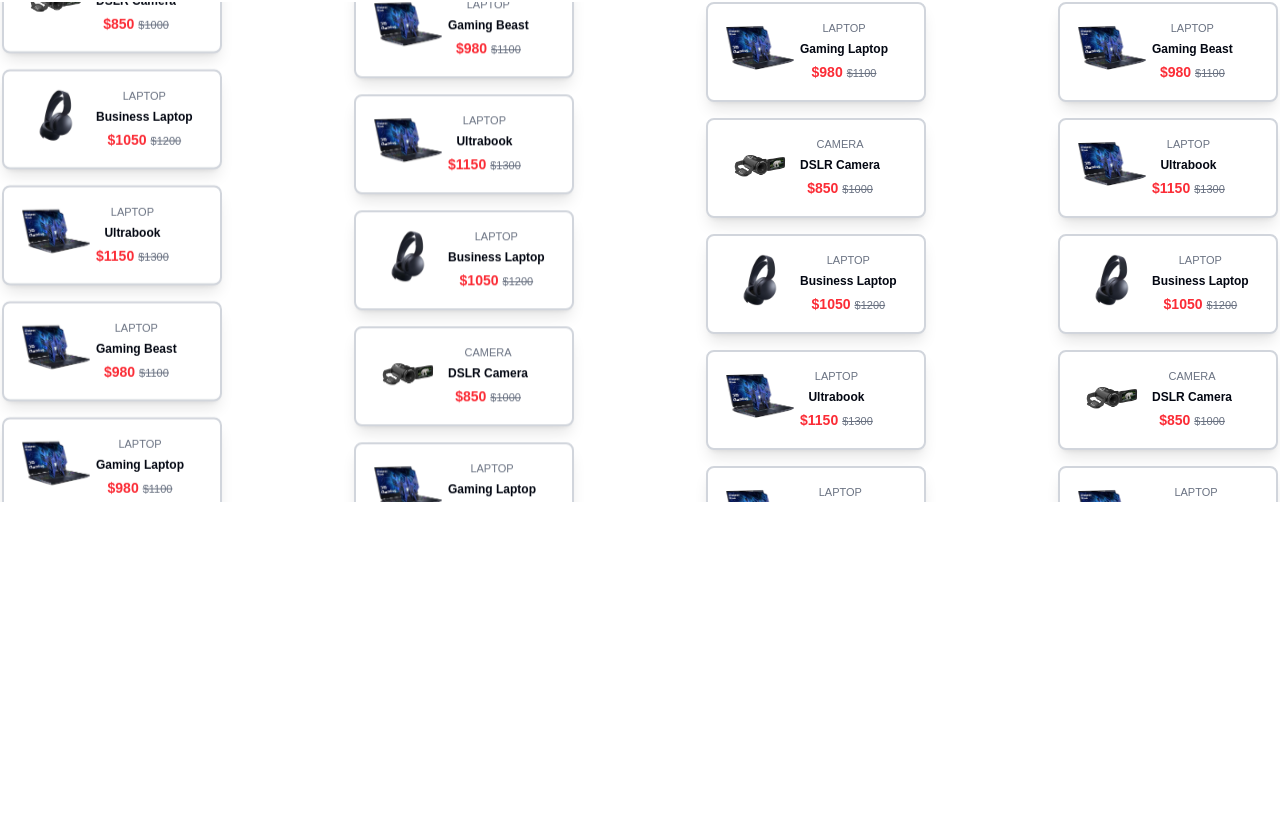
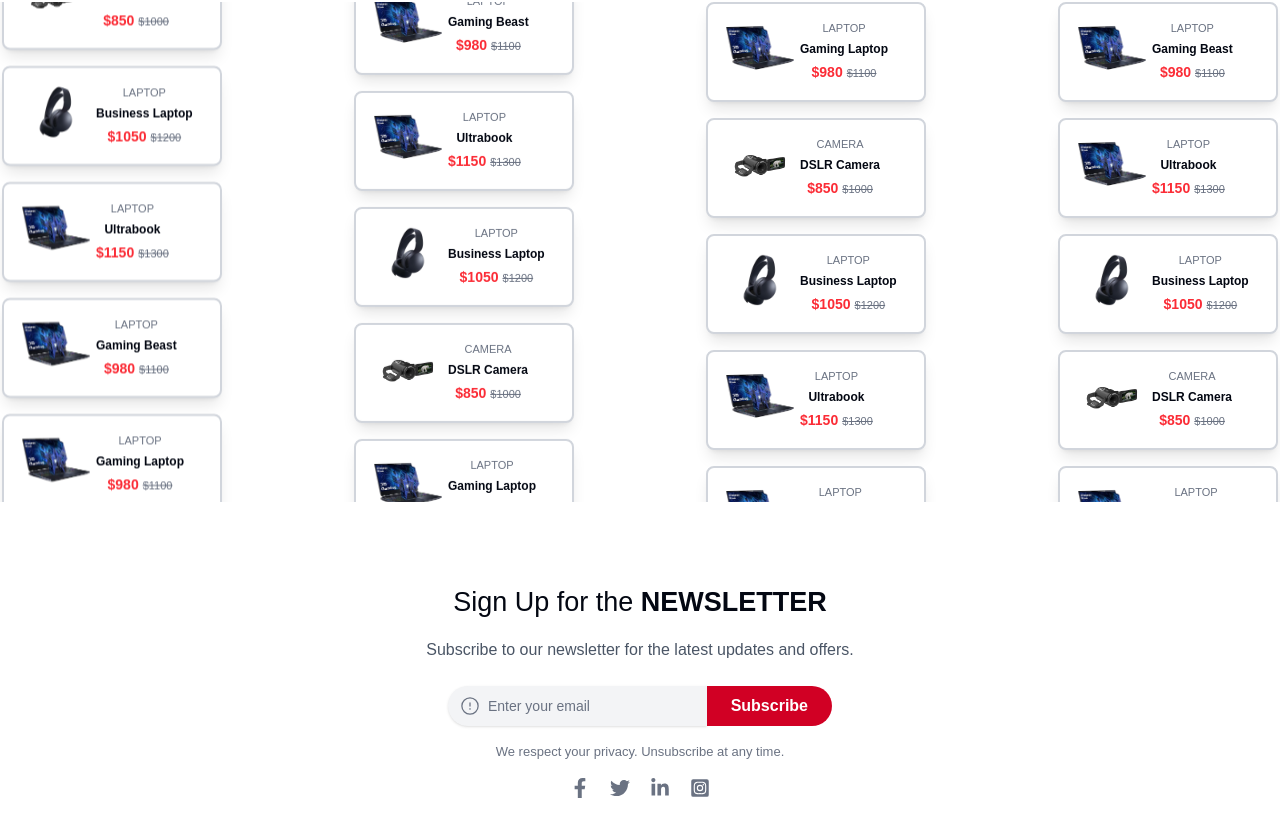
Before and after one commit to vidushalakshan/3D-Ecommerce, a Next.js app in the folder frontend/: page / in a window 1280 px wide. Shown: the part 1768-2604 px from the top of the page. Before the commit the page ends 2270 px from the top, so only its background shows below. Built offline with nearby package versions, Linux system fonts and the light colour scheme.

Commit message:
updated and completed newsletter section

```diff
--- a/frontend/src/app/page.jsx
+++ b/frontend/src/app/page.jsx
@@ -5,6 +5,7 @@ import Collection from "@/components/pages/collection/Collection"
 import NewProduct from "@/components/pages/newProduct/NewProduct"
 import Hotdeal from "@/components/pages/hotDeal/Hotdeal"
 import TopSelling from "@/components/pages/topselling/TopSelling"
+import NewsLetter from "@/components/pages/newsletter/NewsLetter"
 
 const page = () => {
   return (
@@ -16,6 +17,7 @@ const page = () => {
       <NewProduct />
       <Hotdeal />
       <TopSelling />
+      <NewsLetter />
     </div>
   )
 }
--- a/frontend/src/components/content/Searchbar.jsx
+++ b/frontend/src/components/content/Searchbar.jsx
@@ -3,7 +3,16 @@
 import { useState } from 'react';
 import { FaSearch } from 'react-icons/fa';
 
-export default function SearchBar({ placeholder = 'Search here...', onSearch }) {
+export default function SearchBar({
+  placeholder = 'Search here...',
+  buttonText = 'Search',
+  onSearch,
+  icon = <FaSearch size={14} />,
+  iconPosition = 'left', // 'left' or 'right'
+  className = '',
+  buttonClassName = '',
+  inputClassName = '',
+}) {
   const [term, setTerm] = useState('');
 
   function handleSearch(e) {
@@ -16,11 +25,16 @@ export default function SearchBar({ placeholder = 'Search here...', onSearch })
   }
 
   return (
-    <form onSubmit={handleSearch} className="relative w-full max-w-md flex rounded-full">
-      {/* Search Icon inside input */}
-      <div className="absolute left-3 top-1/2 -translate-y-1/2 text-gray-500">
-        <FaSearch size={14} />
-      </div>
+    <form
+      onSubmit={handleSearch}
+      className={`relative w-full max-w-md flex rounded-full ${className}`}
+    >
+      {/* Search Icon */}
+      {icon && iconPosition === 'left' && (
+        <div className="absolute left-3 top-1/2 -translate-y-1/2 text-gray-500">
+          {icon}
+        </div>
+      )}
 
       {/* Input Field */}
       <input
@@ -28,15 +42,17 @@ export default function SearchBar({ placeholder = 'Search here...', onSearch })
         placeholder={placeholder}
         value={term}
         onChange={(e) => setTerm(e.target.value)}
-        className="flex-1 pl-10 pr-30 py-2 text-sm  bg-[#eeeeee] rounded-l-full shadow-sm text-gray-900 placeholder-gray-400 focus:outline-none"
+        className={`flex-1 ${
+          iconPosition === 'left' ? 'pl-10 pr-4' : 'pl-4 pr-10'
+        } py-2 text-sm bg-[#eeeeee] rounded-l-full shadow-sm text-gray-900 placeholder-gray-400 focus:outline-none ${inputClassName}`}
       />
 
       {/* Search Button */}
       <button
         type="submit"
-        className="px-6 py-2 bg-[#D10024] text-[#eeeeee] font-bold text-[16px] rounded-r-full hover:bg-red-600 transition"
+        className={`px-6 py-2 bg-[#D10024] text-[#eeeeee] font-bold text-[16px] rounded-r-full hover:bg-red-600 transition ${buttonClassName}`}
       >
-        Search
+        {buttonText}
       </button>
     </form>
   );
--- /dev/null
+++ b/frontend/src/components/pages/newsletter/NewsLetter.jsx
@@ -0,0 +1,72 @@
+import SearchBar from "@/components/content/Searchbar";
+import { FaFacebookF, FaTwitter, FaLinkedinIn, FaInstagramSquare } from "react-icons/fa";
+
+const socialLinks = [
+  { icon: <FaFacebookF />, label: "Facebook" },
+  { icon: <FaTwitter />, label: "Twitter" },
+  { icon: <FaLinkedinIn />, label: "LinkedIn" },
+  { icon: <FaInstagramSquare />, label: "Instagram" },
+];
+
+const NewsLetter = () => {
+  return (
+    <section className="bg-white py-20">
+      <div className="flex flex-col items-center max-w-7xl mx-auto text-gray-950 px-4">
+        {/* Title */}
+        <h2 className="text-[27px] font-bold">
+          <span className="font-normal">Sign Up for the </span>NEWSLETTER
+        </h2>
+
+        {/* Subtitle */}
+        <p className="text-gray-600 text-[16px] mt-4 text-center max-w-md">
+          Subscribe to our newsletter for the latest updates and offers.
+        </p>
+
+        {/* SearchBar */}
+        <div className="flex flex-col sm:flex-row items-center gap-4 mt-6 w-full sm:w-auto">
+          <SearchBar
+            placeholder="Enter your email"
+            buttonText="Subscribe"
+            iconPosition="left"
+            className="w-full sm:w-96"
+            inputClassName="bg-gray-100 text-gray-900 placeholder-gray-500 focus:outline-none"
+            buttonClassName="bg-[#D10024] text-white font-bold text-[16px] hover:bg-red-600 transition"
+            icon={
+              <svg
+                xmlns="http://www.w3.org/2000/svg"
+                fill="none"
+                viewBox="0 0 24 24"
+                strokeWidth={1.5}
+                stroke="currentColor"
+                className="w-5 h-5"
+              >
+                <path
+                  strokeLinecap="round"
+                  strokeLinejoin="round"
+                  d="M21.75 12a9.75 9.75 0 11-19.5 0 9.75 9.75 0 0119.5 0zM12 8.25v3.75m0 3.75h.008v.008H12V15z"
+                />
+              </svg>
+            }
+            iconClassName="text-gray-500"
+          />
+        </div>
+
+        {/* Privacy Note */}
+        <p className="text-gray-500 text-[13px] mt-4">
+          We respect your privacy. Unsubscribe at any time.
+        </p>
+
+        {/* Social Links */}
+        <div className="flex gap-5 text-gray-500 text-[20px] mt-4 pb-10">
+          {socialLinks.map((social, index) => (
+            <span key={index} aria-label={social.label} className="cursor-pointer hover:text-[#D10024] transition">
+              {social.icon}
+            </span>
+          ))}
+        </div>
+      </div>
+    </section>
+  );
+};
+
+export default NewsLetter;
```
